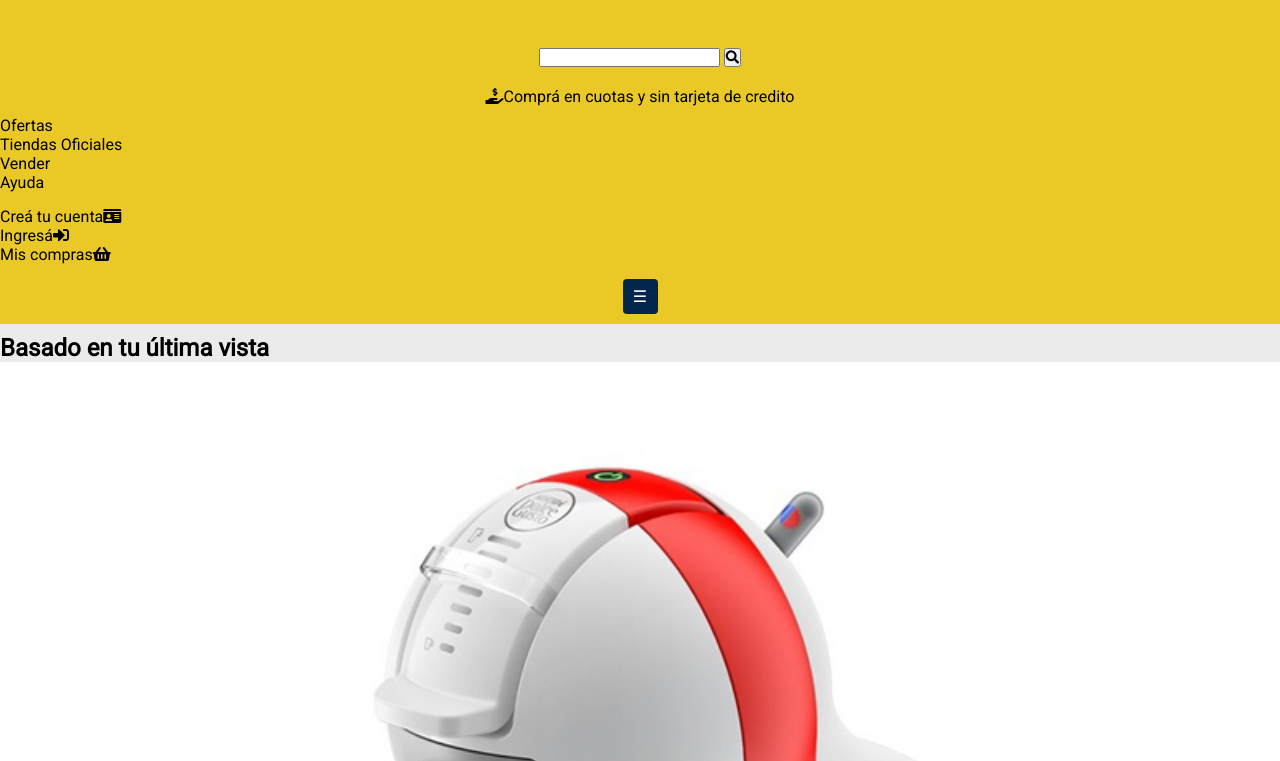
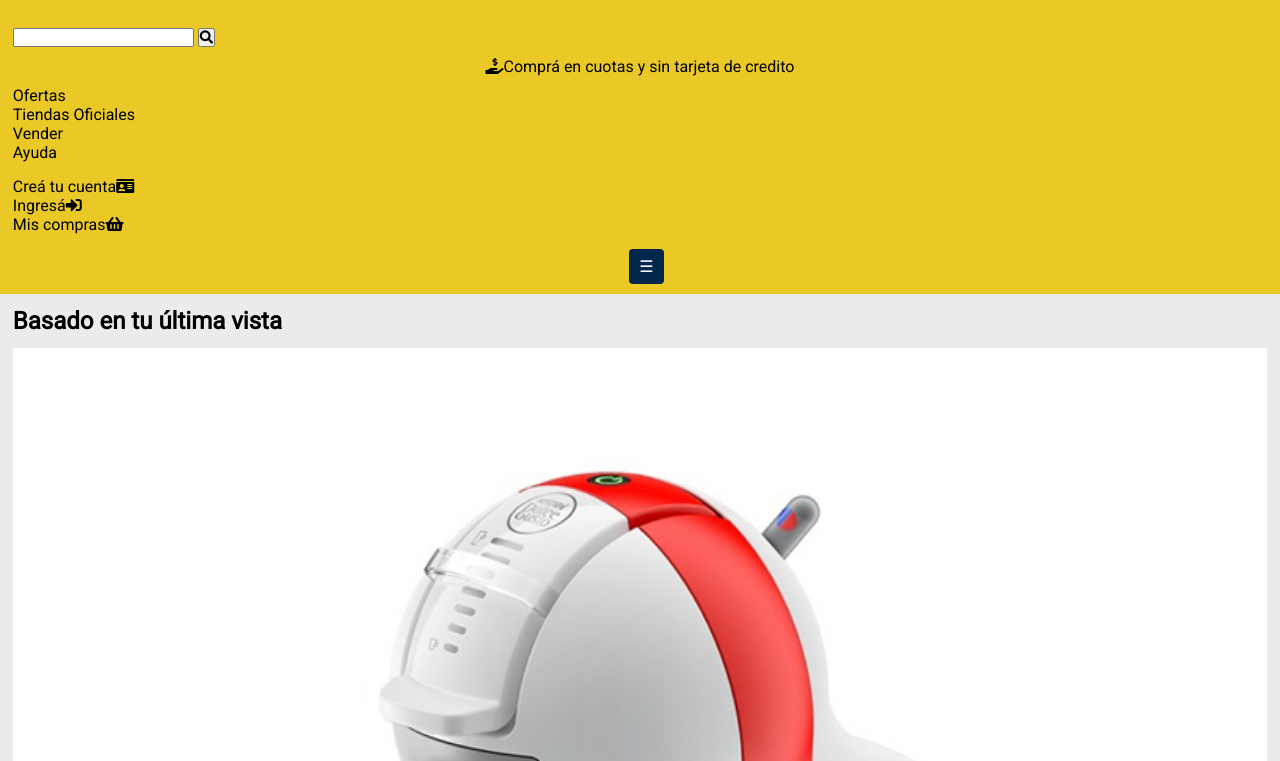
Before and after one commit to JuanSilva27/tp_Mecadoliebre, a website: page views/home.html in a window 1280 px wide. Shown: the part 219-980 px from the top of the page. Drawn offline with Linux system fonts and the light colour scheme; files that its build step writes are made by us from their sources; files whose address does not match are found by name.

Commit message:
se agrego estilos al main

```diff
--- a/public/css/general.css
+++ b/public/css/general.css
@@ -34,4 +34,5 @@ p.precio{
 
 h2.titulo{
     font-size: 24px;
+    margin: 1%;
 }
--- a/public/css/home.css
+++ b/public/css/home.css
@@ -24,8 +24,10 @@ p.cuotas {
 }
 
 div.search{
-    padding: 20px;
-    text-align: center;
+    /* padding: 20px; */
+    /* text-align: center; */
+    margin-left: 1%;
+    margin-bottom: 10px;
 }
 
 ul{
@@ -33,7 +35,9 @@ ul{
 }
 
 
-
+header nav{
+    margin-left: 1%;
+}
 
 
 header nav input{
@@ -51,11 +55,32 @@ header nav label {
 }
 
 /* Main */
+
+section{
+    display: block;
+    width: 100%;
+}
+
 article img{
     display: block;
     width: 100%;
 }
 
+section article{
+    background-color: white;
+    margin: 1%;
+    padding-bottom: 20px;
+    padding-top: 20px;
+    margin-bottom: 25px;
+}
+
+section article p{
+    padding-left: 20px;
+}
+
+section article h3{
+    padding-left: 20px;
+}
 
 /* Footer */
 footer{
```
